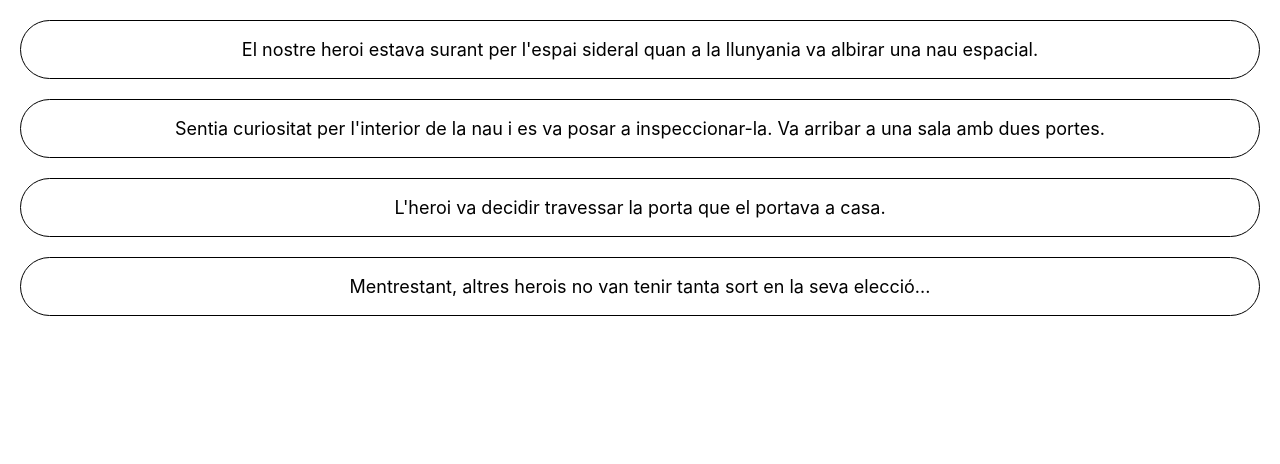
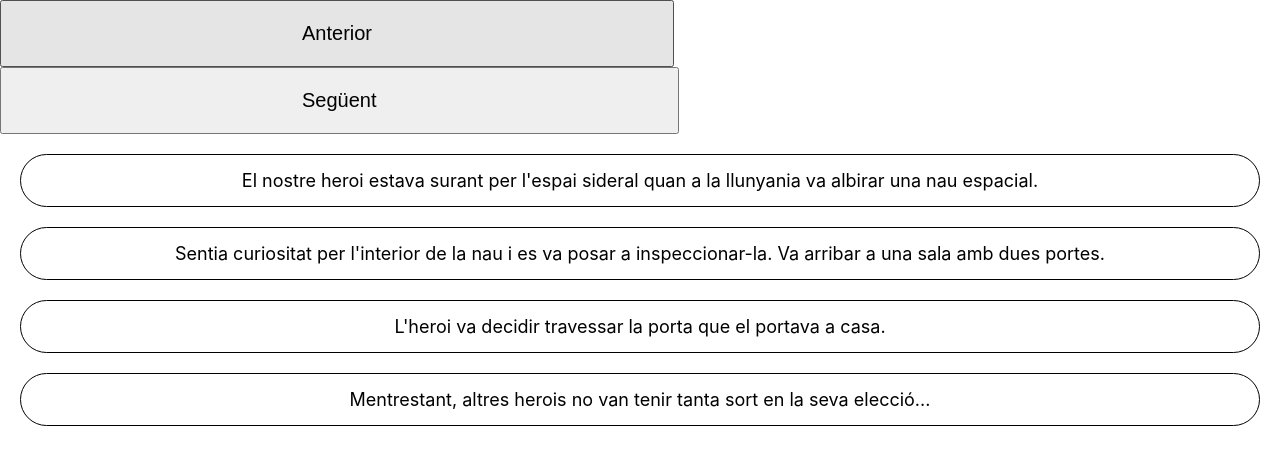
Before and after one commit to EvaGonz84/IT-Academy-Sprint-6, a React (Create React App) app: page / in a window 1280 px wide. Shown: the top 464 px of the page. Built offline with nearby package versions, Linux system fonts and the light colour scheme.

Commit message:
exercise4

```diff
--- a/src/App.js
+++ b/src/App.js
@@ -1,22 +1,15 @@
 import "./App.css";
 import Escena from "./components/escena/Escena.js";
-import { Rectangulo } from "./styled";
+// import { Button } from "./styled";
+// import { useState } from "react";
 
 function App() {
+
   return (
     <div className="App">
-      <Rectangulo>
-        <Escena text="El nostre heroi estava surant per l'espai sideral quan a la llunyania va albirar una nau espacial." />{" "}
-      </Rectangulo>
-      <Rectangulo>
-        <Escena text="Sentia curiositat per l'interior de la nau i es va posar a inspeccionar-la. Va arribar a una sala amb dues portes." />
-      </Rectangulo>
-      <Rectangulo>
-        <Escena text="L'heroi va decidir travessar la porta que el portava a casa." />
-      </Rectangulo>
-      <Rectangulo>
-        <Escena text="Mentrestant, altres herois no van tenir tanta sort en la seva elecció..." />
-      </Rectangulo>
+      {/* <Button onClick={previousText}>Anterior</Button>
+      <Button onClick={nextText}>Següent</Button> */}
+      <Escena />
     </div>
   );
 }
--- a/src/components/escena/Escena.js
+++ b/src/components/escena/Escena.js
@@ -1,7 +1,39 @@
 import React from "react";
+import { Rectangulo, Button } from "../../styled";
+import { useState } from "react";
 
-function Escena(props) {
-  return <p>{props.text}</p>;
+function Escena() {
+  //Array con los textos de la historia
+  const texts = [
+    "El nostre heroi estava surant per l'espai sideral quan a la llunyania va albirar una nau espacial.",
+    "Sentia curiositat per l'interior de la nau i es va posar a inspeccionar-la. Va arribar a una sala amb dues portes.",
+    "L'heroi va decidir travessar la porta que el portava a casa.",
+    "Mentrestant, altres herois no van tenir tanta sort en la seva elecció...",
+  ];
+
+  //Método map que recorre el array y muestra los textos con el estilo
+  const elements = texts.map((text) => {
+    return <Rectangulo isClick={false}>{text}</Rectangulo>;
+  });
+
+  const colorElements = texts.map((text) => {
+    return <Rectangulo isClick={true}>{text}</Rectangulo>;
+  });
+
+  //hooks?useState para cambiar el estado
+  //const [history, setHistory] = useState();
+
+  //funciones que hacen que el texto se coloree
+  const previousText = () => {};
+  const nextText = () => {};
+
+  return (
+    <>
+      <Button onClick={previousText}>Anterior</Button>
+      <Button onClick={nextText}>Següent</Button>
+      <p>{elements}</p>
+    </>
+  );
 }
 
 export default Escena;
--- a/src/styled.js
+++ b/src/styled.js
@@ -6,7 +6,14 @@ export const Rectangulo = styled.div`
   justify-content: center;
   text-align: center;
   margin: 20px;
-  border: 1.5px solid;
+  padding:15px;
+  border:1.5px solid;
   border-radius: 40px;
   font-size: 18px;
+  background-color: ${({ isClick }) => (isClick ? 'pink' : 'white')};
 `;
+
+export const Button = styled.button`
+  padding: 20px 300px;
+  font-size: 20px;
+`;
```
